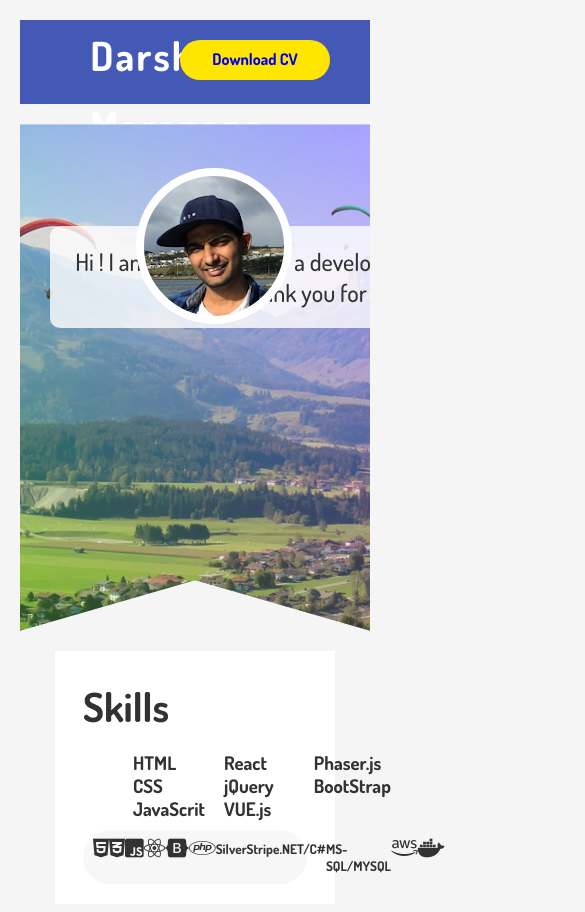
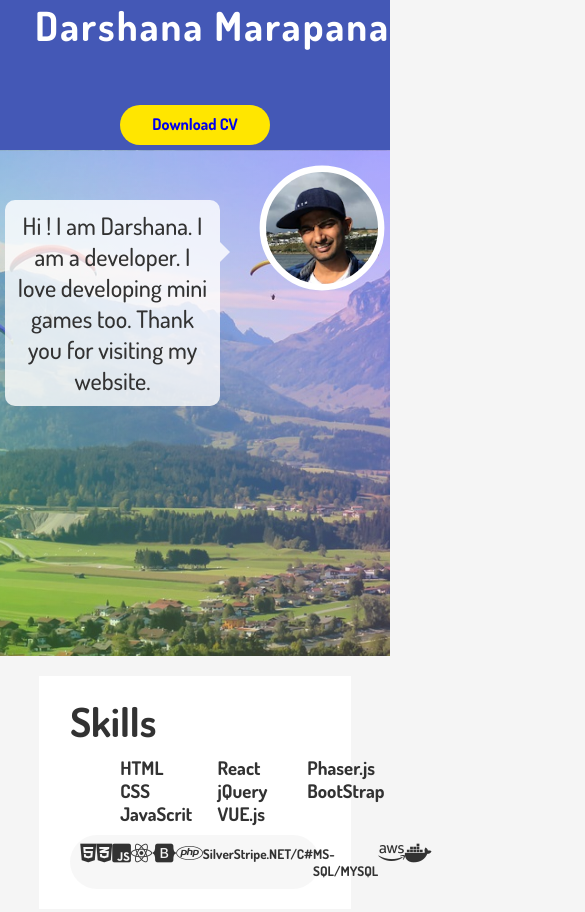
Before and after one commit to blinkingshark/blinkingshark.github.io, a plain HTML site: page index.html in a window 390 px wide. Shown: the top 912 px of the page, 585 px wide, since content can reach past the window. Drawn offline with Linux system fonts and the light colour scheme.

Commit message:
Fix responsive mobile

```diff
--- a/css/styles.css
+++ b/css/styles.css
@@ -4,7 +4,6 @@
 }
 
 body {
-  padding: 20px;
   font-family: "Dosis", Arial;
   color: rgb(50, 50, 50);
   background-color: rgb(245, 245, 245);
@@ -12,7 +11,6 @@ body {
 
 .navigaton-pannel {
   background-color: rgba(68, 88, 182);
-  height: 10vh;
   padding-left: 18vw;
   position: relative;
 }
@@ -20,6 +18,7 @@ body {
 a {
   text-decoration: none;
 }
+
 .btn:link,
 .btn:visited {
   text-align: center;
@@ -46,7 +45,7 @@ a {
   background-color: #ffe600;
   height: 40px;
   width: 150px;
-  top: 20px;
+  top: 5px;
   right: 40px;
 }
 
@@ -72,33 +71,33 @@ a {
 }
 
 .banner-image {
-  background-image: linear-gradient(
-      to right top,
+  background-image: linear-gradient(to right top,
       rgba(139, 255, 85, 0.3),
-      rgba(240, 77, 255, 0.3)
-    ),
+      rgba(240, 77, 255, 0.3)),
     url("../images/vacations-1354563_1920.jpg");
   background-size: cover;
   background-color: transparent;
   height: 60vh;
   background-position: center;
   background-color: transparent;
-  clip-path: polygon(0 0, 100% 0, 100% 100%, 50% 90%, 0 100%);
+  /* clip-path: polygon(0 0, 100% 0, 100% 100%, 50% 90%, 0 100%); */
 }
 
 .profile-picture {
   background-image: url("../images/profile.png");
-  float: right;
-  /* position: absolute; */
   border-radius: 50%;
-  /* #ffe600; */
   border: 8px solid #fff;
   width: 140px;
   height: 140px;
   right: 10%;
   top: 40%;
-  transform: translate(-50%, -50%);
   background-color: rgba(230, 230, 230, 0.39);
+  margin: 20px;
+  display: inline-block;
+}
+
+.top-container {
+  text-align: end;
 }
 
 .d-section {
@@ -146,7 +145,8 @@ a {
   0% {
     transform: translateX(-100px);
   }
-  80%{
+
+  80% {
     transform: translateX(+5px);
 
   }
@@ -162,9 +162,11 @@ a {
   position: relative;
   text-align: center;
   top: 20%;
-  padding: 20px;
-  margin: 20px 30px;
-  width: 650px;
+  padding: 10px;
+  margin-top: 50px;
+  margin-left: 5px;
+
+  max-width: 50%;
   border-radius: 10px;
   font-size: 18pt;
   font-weight: 500;
@@ -172,9 +174,12 @@ a {
   animation-name: messageBounce;
   animation-timing-function: ease-out;
   animation-duration: 0.5s;
+  display: inline-block;
+
 
 
 }
+
 .speech-bubble:after {
   content: "";
   position: absolute;
@@ -193,7 +198,6 @@ a {
 
 h1 {
   top: 50%;
-  line-height: 1.75;
   font-size: 30pt;
 }
 
@@ -201,37 +205,75 @@ h1 {
   /* display: inline-block;
   margin-left: 5px;
   width: 300px; */
- min-height: 450px;
+  min-height: 450px;
   background-color: rgb(255, 255, 255);
-  box-shadow: 1px 1px 20px rgb(216, 216, 216) ;
+  box-shadow: 1px 1px 20px rgb(216, 216, 216);
   text-align: center;
   padding-bottom: 10px;
   margin-bottom: 30px;
 
 }
 
-.card img{
+.card img {
   padding-top: 20px;
   max-height: 300px;
+  max-width: 200px;
+
 }
 
-.card p{
+.card p {
   font-size: 10pt;
   /* padding: 20px; */
-  padding:  5px 20px 0px 20px;
+  padding: 5px 20px 0px 20px;
 }
 
-.card-container{
-  display:grid;
+.card-container {
+  display: grid;
   grid-auto-flow: 1fr;
   grid-gap: 10px;
   grid-template-columns: repeat(3, 1fr);
 }
 
 @media only screen and (max-width: 768px) {
-  .card-container{
+  .card-container {
     display: block;
   }
 
 
 }
+
+
+@media only screen and (max-width: 470px) {
+  .profile-picture {
+    position: absolute;
+    top: 150px;
+    right: -10px;
+    margin: 0px;
+    transform: scale(.8);
+  }
+
+  .speech-bubble {
+    position: absolute;
+    left: 0px;
+    top: 150px;
+  }
+
+  .navigaton-pannel {
+    height: 150px;
+    text-align: center;
+  }
+
+  .btn-download {
+    transform: translateX(-50%);
+    top: 105px;
+    left: 50%;
+  }
+
+  .navigaton-pannel h1 {
+    position: absolute;
+    top: 0px;
+    right: 0px;
+
+  }
+
+}
--- a/index.html
+++ b/index.html
@@ -1,11 +1,15 @@
 <!DOCTYPE html>
 <html lang="en">
+
 <head>
   <!-- Global site tag (gtag.js) - Google Analytics -->
   <script async src="https://www.googletagmanager.com/gtag/js?id=UA-145859559-1"></script>
   <script>
     window.dataLayer = window.dataLayer || [];
-  function gtag(){dataLayer.push(arguments);}
+
+    function gtag() {
+      dataLayer.push(arguments);
+    }
     gtag('js', new Date());
 
     gtag('config', 'UA-145859559-1');
@@ -15,23 +19,15 @@
   <meta name="viewport" content="width=device-width, initial-scale=1.0" />
   <meta http-equiv="X-UA-Compatible" content="ie=edge" />
   <title>Darshana Online</title>
-    <link
-      href="https://fonts.googleapis.com/css?family=Dosis:300,400,500,600,700,800&display=swap"
-      rel="stylesheet"
-    />
-    <link
-      href="https://fonts.googleapis.com/css?family=Open+Sans:400,300,300italic,400italic,600,600italic,700,700italic"
-      rel="stylesheet"
-      type="text/css"
-    />
-    <link
-      rel="stylesheet"
-      href="https://cdnjs.cloudflare.com/ajax/libs/font-awesome/5.9.0/css/all.min.css"
-    />
+  <link href="https://fonts.googleapis.com/css?family=Dosis:300,400,500,600,700,800&display=swap" rel="stylesheet" />
+  <link href="https://fonts.googleapis.com/css?family=Open+Sans:400,300,300italic,400italic,600,600italic,700,700italic"
+    rel="stylesheet" type="text/css" />
+  <link rel="stylesheet" href="https://cdnjs.cloudflare.com/ajax/libs/font-awesome/5.9.0/css/all.min.css" />
 
   <link href="./css/styles.css" rel="stylesheet" />
   <link href="./css/timeline.css" rel="stylesheet" />
 </head>
+
 <body>
   <div class="navigaton-pannel">
     <!-- <ul class="menu-container">
@@ -44,14 +40,24 @@
       </ul> -->
 
     <h1 style="color: white; letter-spacing: 2px"> Darshana Marapana</h1>
-      <a href="https://drive.google.com/file/d/1peR1-2KXFOjlwZJO6fmcAD-XDSblxQ4i/view?usp=sharing" class="btn btn-download" target="_blank">Download CV</a>
+    <a href="https://drive.google.com/file/d/1peR1-2KXFOjlwZJO6fmcAD-XDSblxQ4i/view?usp=sharing"
+      class="btn btn-download" target="_blank">Download CV</a>
   </div>
 
   <div class="header-banner">
     <div class="banner-image">
+      <div class=" top-container">
+
         <div class="speech-bubble "> Hi ! I am Darshana. I am a developer.
-              I  love developing mini games too. Thank you for visiting my website.   </div>
+          I love developing mini games too. Thank you for visiting my website.
+        </div>
         <div class="profile-picture"></div>
+
+
+
+      </div>
+
+
     </div>
   </div>
 
@@ -166,9 +172,7 @@
           <div class="direction-l">
             <div class="flag-wrapper">
               <span class="flag">RS/GIS Analyst</span>
-                <span class="time-wrapper"
-                  ><span class="time">2017 - 2018</span></span
-                >
+              <span class="time-wrapper"><span class="time">2017 - 2018</span></span>
             </div>
             <div class="desc">
               International Water Management Institute (IWMI)
@@ -276,8 +280,7 @@
         <div class="d-block">
           <i class="fab fa-linkedin"></i>
           <a href="https://www.linkedin.com/in/darshana-marapana-26799799/">
-              www.linkedin.com/darshanaMarapana</a
-            >
+            linkedin.com/darshanaMarapana</a>
         </div class="d-block">
 
 
@@ -302,4 +305,5 @@
 
   </div>
 </body>
+
 </html>
```
Lines whose indentation alone changed are shown as unchanged.
